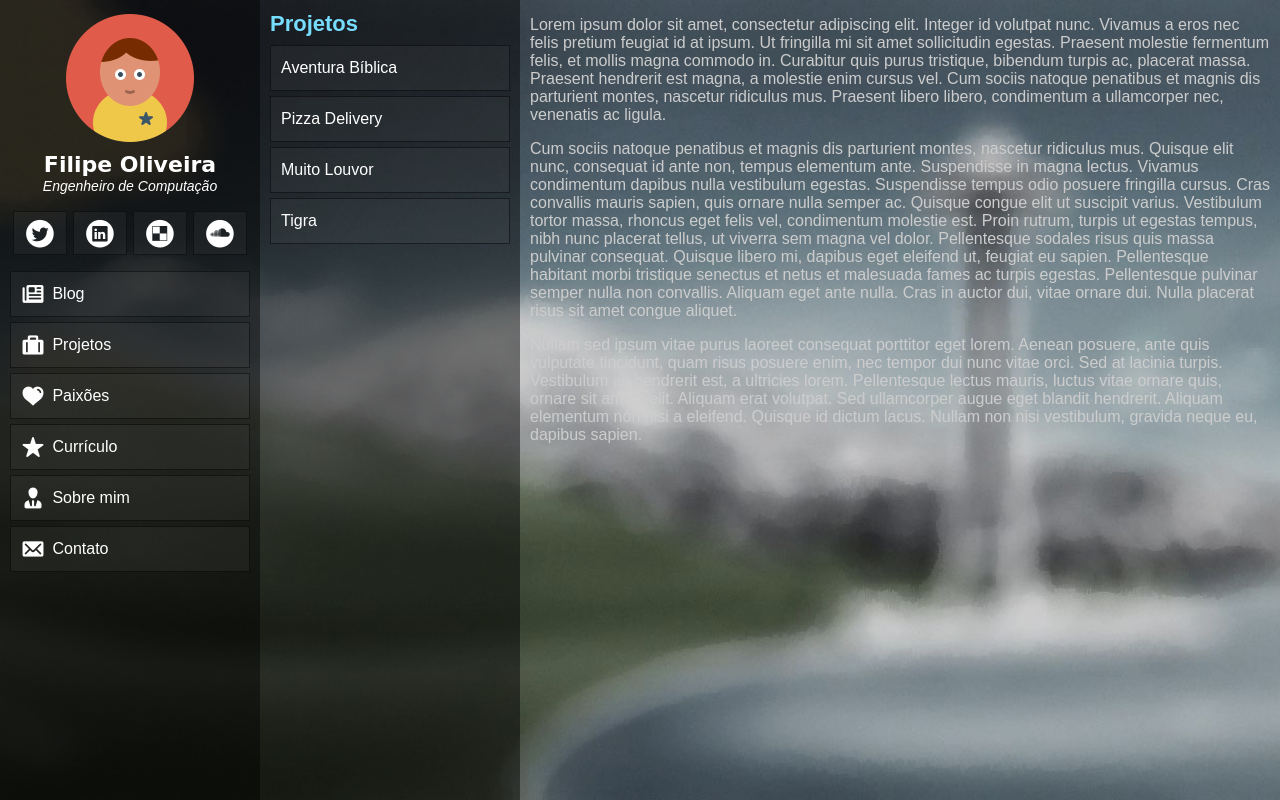
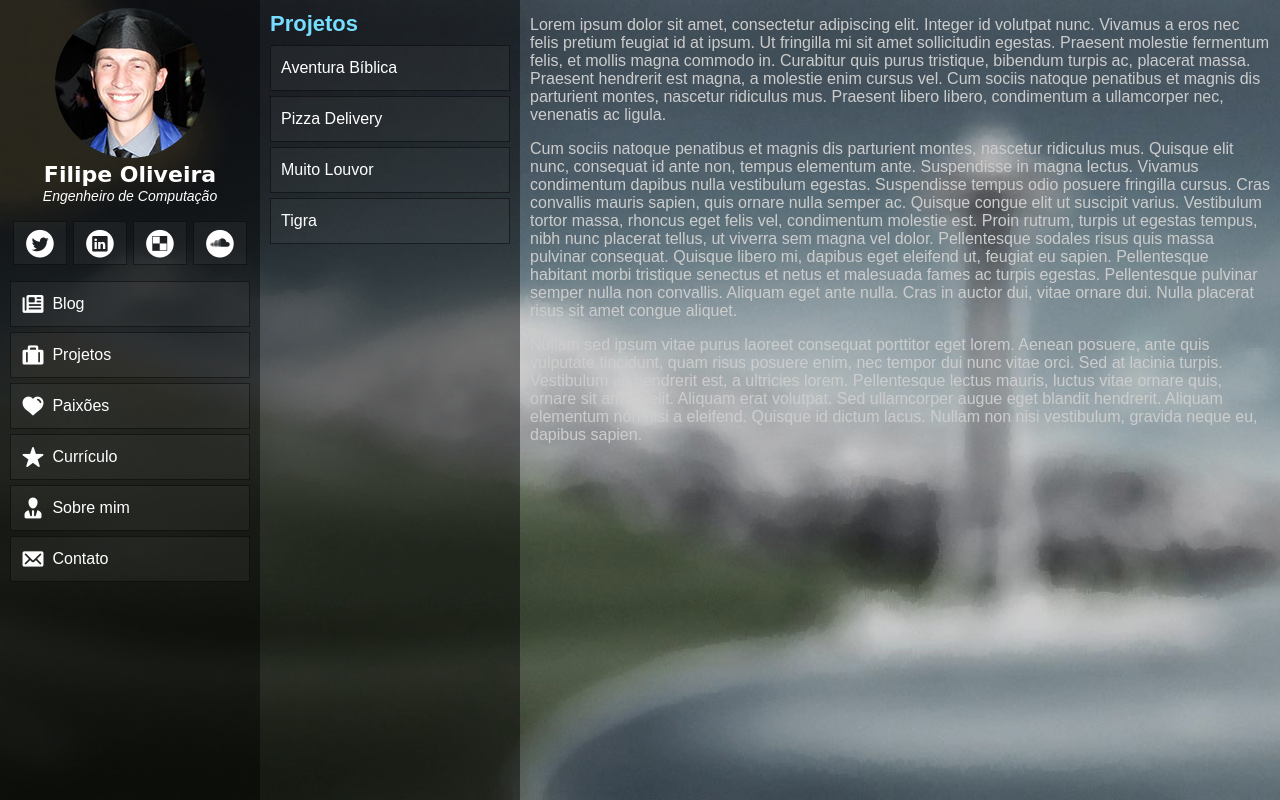
Before and after one commit to fmoliveira/website, a PHP site: page / in a window 1280 px wide. Run offline with PHP 8.4, Linux system fonts and the light colour scheme; some web fonts are replaced.

Commit message:
Adicionando foto de perfil.

```diff
--- a/css/fmoliveira.css
+++ b/css/fmoliveira.css
@@ -69,6 +69,8 @@ section#wrapper {
           color: #f00; }
       section#wrapper div#menu nav ul#perfil li, section#wrapper div#submenu nav ul#perfil li {
         text-align: center; }
+        section#wrapper div#menu nav ul#perfil li img, section#wrapper div#submenu nav ul#perfil li img {
+          border-radius: 100px; }
         section#wrapper div#menu nav ul#perfil li strong, section#wrapper div#submenu nav ul#perfil li strong {
           font-family: 'Miltonian Tattoo', cursive;
           font-size: 22px; }
--- a/css/fmoliveira.scss
+++ b/css/fmoliveira.scss
@@ -130,6 +130,11 @@ section#wrapper
 				{
 					text-align: center;
 
+					img
+					{
+						border-radius: 100px;
+					}
+
 					strong
 					{
 						font-family: 'Miltonian Tattoo', cursive;
--- a/index.php
+++ b/index.php
@@ -22,7 +22,7 @@
         <div id="menu">
             <nav>
                 <ul id="perfil">
-                    <li><img src="imagens/fmoliveira.png" alt="Filipe Oliveira" /></li>
+                    <li><img src="imagens/fmoliveira.jpg" alt="Filipe Oliveira" /></li>
                     <li><strong>Filipe Oliveira</strong></li>
                     <li><em>Engenheiro de Computação</em></li>
                 </ul>
```
Also changed, not shown: imagens/fmoliveira.jpg (added), imagens/fmoliveira.png (deleted).
